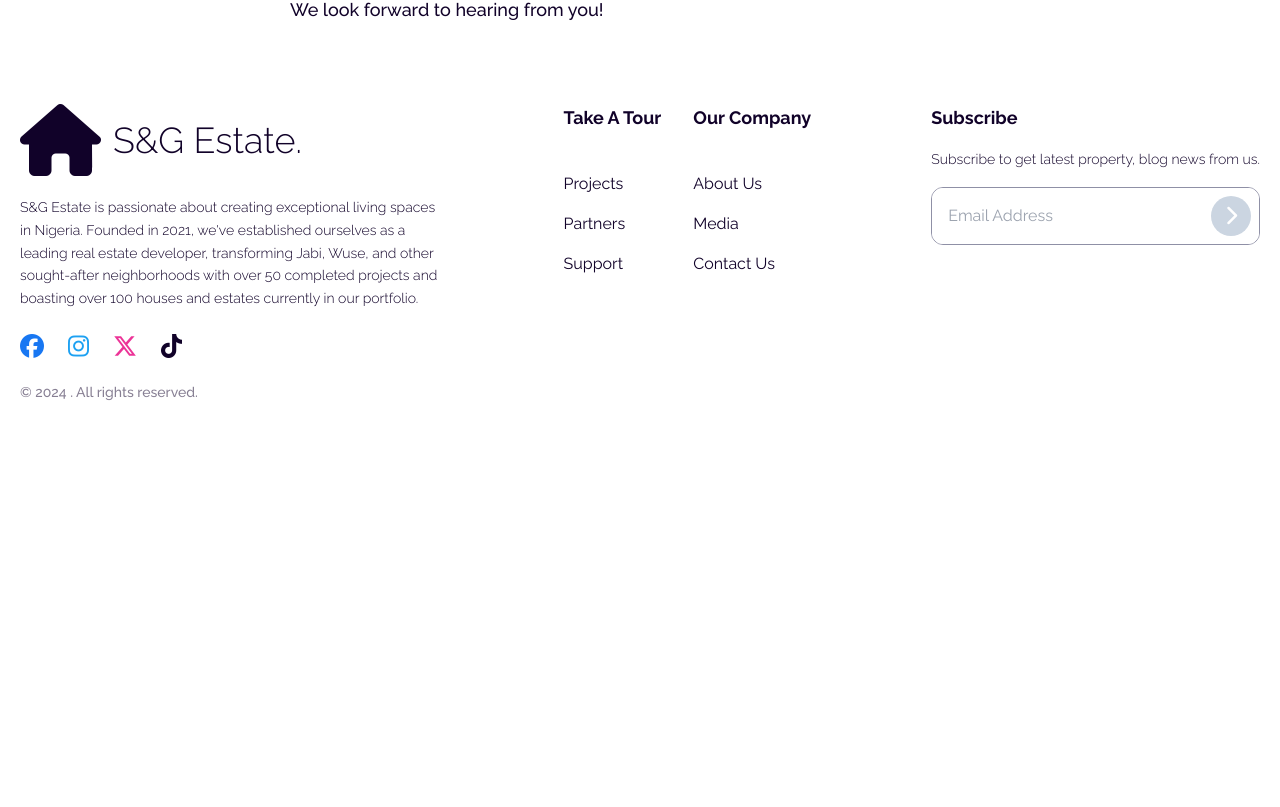
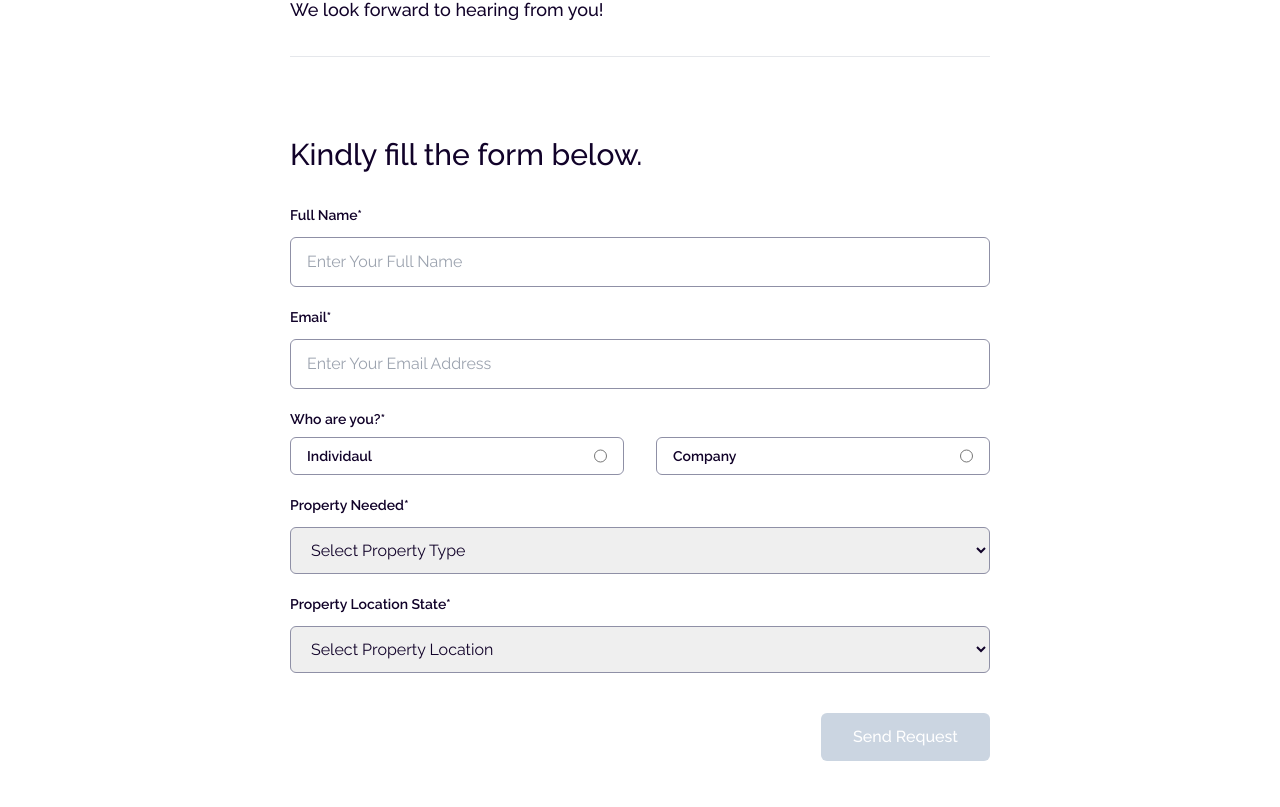
Before and after one commit to Officialibn1/sg_real_estate, a SvelteKit app: page /contactus in a window 1280 px wide. Shown: the part 733-1540 px from the top of the page. Before the commit the page ends 1175 px from the top, so only its background shows below. Built offline with nearby package versions, Linux system fonts and the light colour scheme.

Commit message:
Contact from page complete

```diff
--- a/package.json
+++ b/package.json
@@ -3,7 +3,7 @@
 	"version": "0.0.1",
 	"private": true,
 	"scripts": {
-		"dev": "vite dev --host 192.168.0.101",
+		"dev": "vite dev --host 192.168.0.100",
 		"build": "vite build",
 		"preview": "vite preview",
 		"test": "playwright test",
--- a/src/components/Footer.svelte
+++ b/src/components/Footer.svelte
@@ -1,9 +1,9 @@
 <script>
-	import Toasts from './ui/Toasts.svelte';
-
 	import { addToast } from '../store/toast';
 
 	let email = '';
+
+	$: message = `Successfully subscribed to our newsletter using ${email}`;
 
 	let emailError;
 
@@ -19,10 +19,6 @@
 		/^[a-zA-Z0-9.!#$%&'*+/=?^_`{|}~-]+@[a-zA-Z0-9](?:[a-zA-Z0-9-]{0,61}[a-zA-Z0-9])?(?:\.[a-zA-Z0-9](?:[a-zA-Z0-9-]{0,61}[a-zA-Z0-9])?)*$/;
 
 	const handleSubscribeInputChange = () => {
-		let emailLength = email.trim().length;
-
-		console.log(emailFormat.test(email));
-
 		if (!emailFormat.test(email)) {
 			emailError = `Your email ${email} is not a valid email!`;
 			submitEmailButtonDisabled = true;
@@ -34,7 +30,7 @@
 
 	const handleSubscribeSubmit = () => {
 		if (emailFormat.test(email)) {
-			addToast({ email, dismisableToast, toastTimeout, toastType });
+			addToast({ message, dismisableToast, toastTimeout, toastType });
 
 			emailError = null;
 			submitEmailButtonDisabled = true;
@@ -151,6 +147,7 @@
 						bind:value={email}
 						class="outline-none p-4 w-full active:outline-none focus:outline-none"
 						type="email"
+						name="email"
 						placeholder="Email Address"
 					/>
 
--- a/src/components/ui/Toasts.svelte
+++ b/src/components/ui/Toasts.svelte
@@ -10,8 +10,7 @@
 			<Toast
 				toastType={toast.toastType}
 				dismisableToast={toast.dismisableToast}
-				on:dismiss={() => dismissToast(toast.id)}
-				>Successfully subscribed to our <br /> newsletter using {toast.email}</Toast
+				on:dismiss={() => dismissToast(toast.id)}>{toast.message}</Toast
 			>
 		{/each}
 	</section>
--- a/src/routes/contactus/+page.svelte
+++ b/src/routes/contactus/+page.svelte
@@ -1,3 +1,82 @@
+<script>
+	import { addToast } from '../../store/toast';
+
+	let email = '';
+
+	let name = '';
+
+	let whoAreYou = '';
+
+	let propertyNeeded = '';
+
+	let propertyLocation = '';
+
+	$: message = `Thank you ${name} for contacting us, we will reply to you soon using ${email}`;
+
+	let dismisableToast = true;
+
+	let toastType = 'success';
+
+	let toastTimeout = 3000;
+
+	let submitEmailButtonDisabled = true;
+
+	let formError;
+
+	let emailError;
+
+	let emailFormat =
+		/^[a-zA-Z0-9.!#$%&'*+/=?^_`{|}~-]+@[a-zA-Z0-9](?:[a-zA-Z0-9-]{0,61}[a-zA-Z0-9])?(?:\.[a-zA-Z0-9](?:[a-zA-Z0-9-]{0,61}[a-zA-Z0-9])?)*$/;
+
+	const handleConatctFormChange = () => {
+		if (
+			!emailFormat.test(email) ||
+			name.length < 10 ||
+			!whoAreYou ||
+			!propertyNeeded ||
+			!propertyLocation
+		) {
+			formError = `All fields are required`;
+			submitEmailButtonDisabled = true;
+		} else {
+			formError = null;
+			submitEmailButtonDisabled = false;
+		}
+	};
+
+	const handleSubscribeSubmit = () => {
+		if (
+			!emailFormat.test(email) ||
+			name.length < 10 ||
+			!whoAreYou ||
+			!propertyNeeded ||
+			!propertyLocation
+		) {
+			formError = `All fields are required`;
+			submitEmailButtonDisabled = true;
+
+			return;
+		} else {
+			addToast({ message, dismisableToast, toastTimeout, toastType });
+
+			emailError = null;
+			submitEmailButtonDisabled = true;
+
+			email = '';
+
+			name = '';
+
+			whoAreYou = '';
+
+			propertyNeeded = '';
+
+			propertyLocation = '';
+
+			return;
+		}
+	};
+</script>
+
 <div class="section_container">
 	<div class="flex w-full flex-col gap-8">
 		<div
@@ -23,6 +102,130 @@
 			</p>
 
 			<p class="about_us_paragraph_bold">We look forward to hearing from you!</p>
+
+			<hr />
+
+			<p class="about_us_title">Kindly fill the form below.</p>
+			<form
+				on:submit|preventDefault={handleSubscribeSubmit}
+				on:change={handleConatctFormChange}
+				class="flex flex-col gap-5 w-full mb-16"
+			>
+				<label class="flex flex-col gap-3">
+					<span class="text-sm font-semibold">Full Name*</span>
+
+					<input
+						class="input_border px-4 py-3 rounded-md focus:outline-blue-300"
+						type="text"
+						name="Full Name"
+						id="full_name"
+						required
+						bind:value={name}
+						placeholder="Enter Your Full Name"
+					/>
+				</label>
+
+				<label class="flex flex-col gap-3">
+					<span class="text-sm font-semibold">Email*</span>
+
+					<input
+						class="input_border px-4 py-3 rounded-md focus:outline-blue-300"
+						type="email"
+						name="Email"
+						id="email"
+						bind:value={email}
+						required
+						placeholder="Enter Your Email Address"
+					/>
+				</label>
+
+				<div class="flex flex-col gap-2">
+					<span class="text-sm font-semibold">Who are you?*</span>
+
+					<div class="flex justify-between gap-8">
+						<label
+							class="flex gap-3 radio_input_border px-4 py-2 rounded-md flex-1 justify-between duration-300 ease-in-out group"
+						>
+							<span class="text-sm font-semibold">Individaul</span>
+
+							<input
+								class=" px-4 py-3 rounded-md group-hover:outline-blue-300"
+								type="radio"
+								name="who_are_you"
+								id="Individaul"
+								value="Individaul"
+								required
+								bind:group={whoAreYou}
+							/>
+						</label>
+
+						<label
+							class="flex gap-3 radio_input_border px-4 py-2 rounded-md flex-1 justify-between duration-300 ease-in-out group"
+						>
+							<span class="text-sm font-semibold">Company</span>
+
+							<input
+								class="px-4 py-3 rounded-md group-hover:outline-blue-300"
+								type="radio"
+								name="who_are_you"
+								id="Company"
+								value="Company"
+								required
+								bind:group={whoAreYou}
+							/>
+						</label>
+					</div>
+				</div>
+
+				<label class="flex flex-col gap-3">
+					<span class="text-sm font-semibold">Property Needed*</span>
+
+					<select
+						class="input_border px-4 py-3 rounded-md focus:outline-blue-300"
+						name="Property Needed"
+						id="property_needed"
+						bind:value={propertyNeeded}
+						required
+					>
+						<option value="" selected disabled>Select Property Type</option>
+
+						<option value="Residential Home">Residential Home</option>
+						<option value="Commercial Building">Commercial Building</option>
+						<option value="Estate Site">Estate Site</option>
+					</select>
+				</label>
+
+				<label class="flex flex-col gap-3">
+					<span class="text-sm font-semibold">Property Location State*</span>
+
+					<select
+						class="input_border px-4 py-3 rounded-md focus:outline-blue-300"
+						name="Property Location"
+						id="property_location"
+						bind:value={propertyLocation}
+						required
+					>
+						<option value="" selected disabled>Select Property Location</option>
+						<option value="Abuja">Abuja</option>
+						<option value="Lagos">Lagos</option>
+						<option value="Kano">Kano</option>
+						<option value="Kaduna">Kaduna</option>
+					</select>
+				</label>
+
+				{#if formError}
+					<span class="text-sm font-semibold text-red-400">{formError}</span>
+				{/if}
+
+				<div class="flex w-full justify-end mt-5">
+					<button
+						disabled={submitEmailButtonDisabled}
+						aria-disabled={submitEmailButtonDisabled}
+						class="bg-[#1DAEFF] text-white px-8 py-3 rounded-md font-medium disabled:bg-slate-300 disabled:cursor-not-allowed"
+						type="submit">Send Request</button
+					>
+				</div>
+			</form>
 		</div>
 	</div>
 </div>
@@ -39,4 +242,17 @@
 	.about_us_paragraph_bold {
 		@apply text-lg font-medium text-justify;
 	}
+
+	.input_border {
+		border: 1.5px solid #8f90a6;
+	}
+
+	.radio_input_border {
+		border: 1.5px solid #8f90a6;
+		cursor: pointer;
+	}
+
+	.radio_input_border:hover {
+		border-color: #93c5fd;
+	}
 </style>
```
